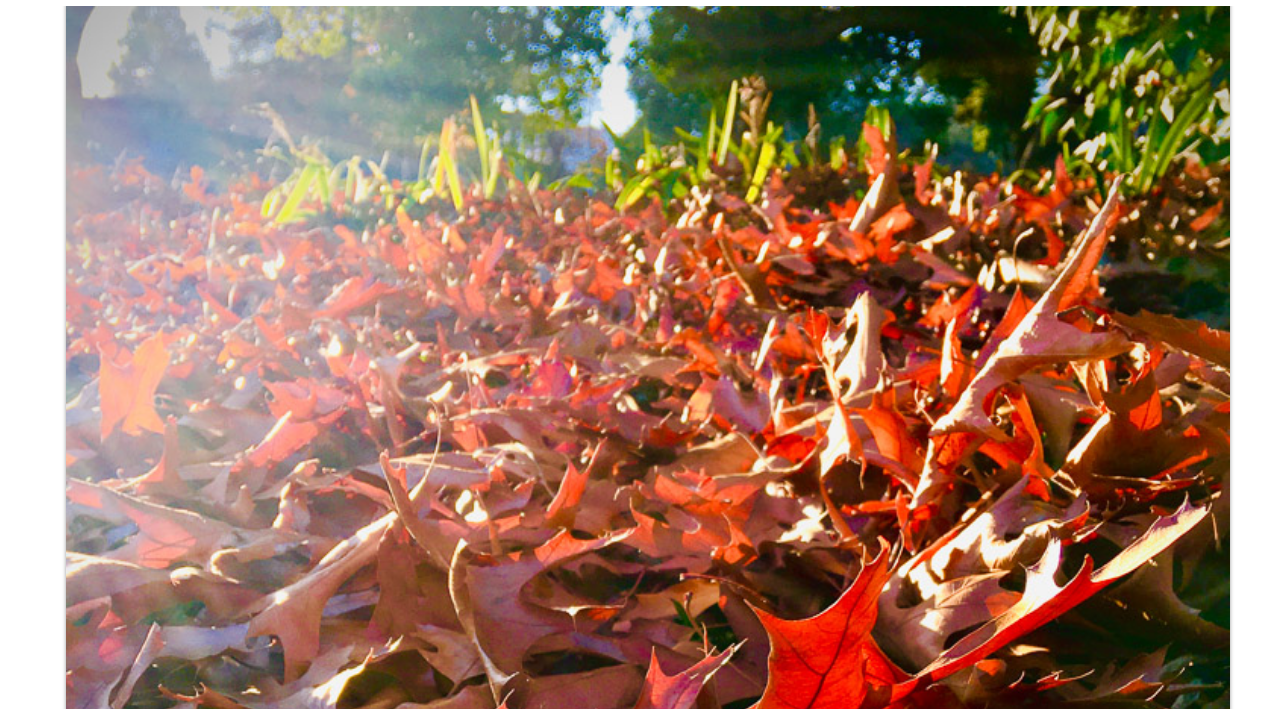
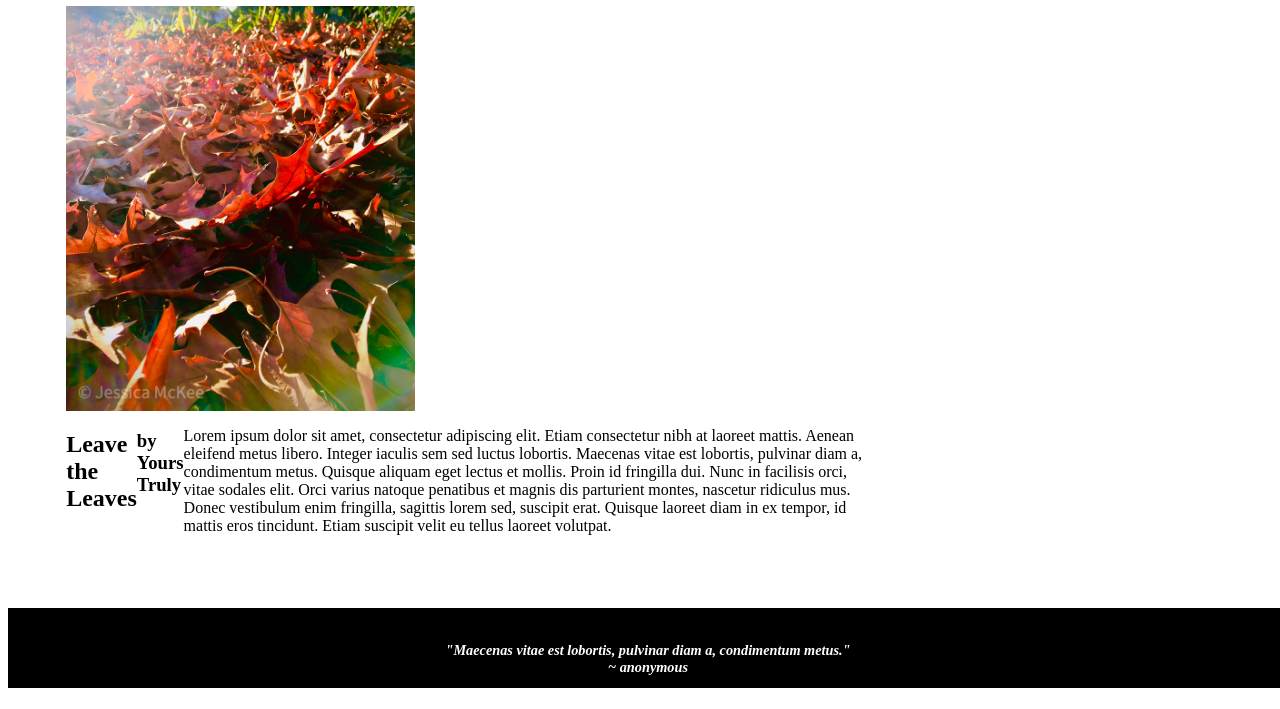
Before and after one commit to decodedcoed/decodedcoed.github.io, a plain HTML site: page project-1/blogpost-featured.html in a window 1280 px wide. Shown: the part 91-800 px from the top of the page. Drawn offline with Linux system fonts and the light colour scheme.

Commit message:
formatting trial & error

```diff
--- a/project-1/blogpost-featured.html
+++ b/project-1/blogpost-featured.html
@@ -28,24 +28,23 @@
           </div>
         </header>
       </div>
-      <main class="main">
+      <main class="main" id="mainpost">
         <section>
         </section>
         <article>
-          <div class="featured-card">
-            <img src="images/20201115-img-2016-2.jpg" alt="autumn leaves"/>
-            <div class="card-text">
+            <div class="mainpost1">
+              <img src="images/20201115-img-2016-2.jpg" alt="autumn leaves"/>
+            </div>
+            <div class="mainpost2">
               <h2>Leave the Leaves</h2>
               <h3>by Yours Truly</h3>
               <p>Lorem ipsum dolor sit amet, consectetur adipiscing elit. Etiam consectetur nibh at laoreet mattis. Aenean eleifend metus libero. Integer iaculis sem sed luctus lobortis. Maecenas vitae est lobortis, pulvinar diam a, condimentum metus. Quisque aliquam eget lectus et mollis. Proin id fringilla dui. Nunc in facilisis orci, vitae sodales elit. Orci varius natoque penatibus et magnis dis parturient montes, nascetur ridiculus mus. Donec vestibulum enim fringilla, sagittis lorem sed, suscipit erat. Quisque laoreet diam in ex tempor, id mattis eros tincidunt. Etiam suscipit velit eu tellus laoreet volutpat.</p>
             </div>
-          </div>
         </article>
       </main>
     </body>
     <footer class="footer">
-      <h6 class="quote">"Maecenas vitae est lobortis, pulvinar diam a, condimentum metus."</h6>
-      <p> ~ anonymous </p>
+      <h6 class="quote">"Maecenas vitae est lobortis, pulvinar diam a, condimentum metus." <br> ~ anonymous </h6>
     </footer>
   </div>
 </html>
--- a/project-1/css/style.css
+++ b/project-1/css/style.css
@@ -51,10 +51,11 @@
 .footer {
   grid-area: footer;
   display: block;
+  height: 80px;
   background-color: black;
   color: white;
+  font-size: 16pt;
   text-align: center;
-  vertical-align: text-top;
 }
 
 /* Components: images, image captions, cards, buttons */
@@ -88,6 +89,8 @@ img {
 
 
 .featured-card {
+  display: flex;
+  flex-direction: row;
   box-shadow: 0 3px 4px 0 rgba(0,0,0,0.4);
 }
 
@@ -148,9 +151,7 @@ h1:hover {
 
 
 h6 {
-  font-size: 1em;
-  padding: 0;
-  margin-bottom: 0;
+
 }
 
 p {
@@ -213,6 +214,17 @@ p {
 
 /* BLOGPOST - START */
 #mainpost {
+  display: flex;
+  flex-direction: row;
+}
 
+.mainpost1 {
+  display: flex;
+  width: 30%;
+}
+
+.mainpost2 {
+  display: flex;
+  width: 70%;
 }
 /* BLOGPOST - END */
```
Also changed, not shown: project-1/index.html (+1 -2 lines).
